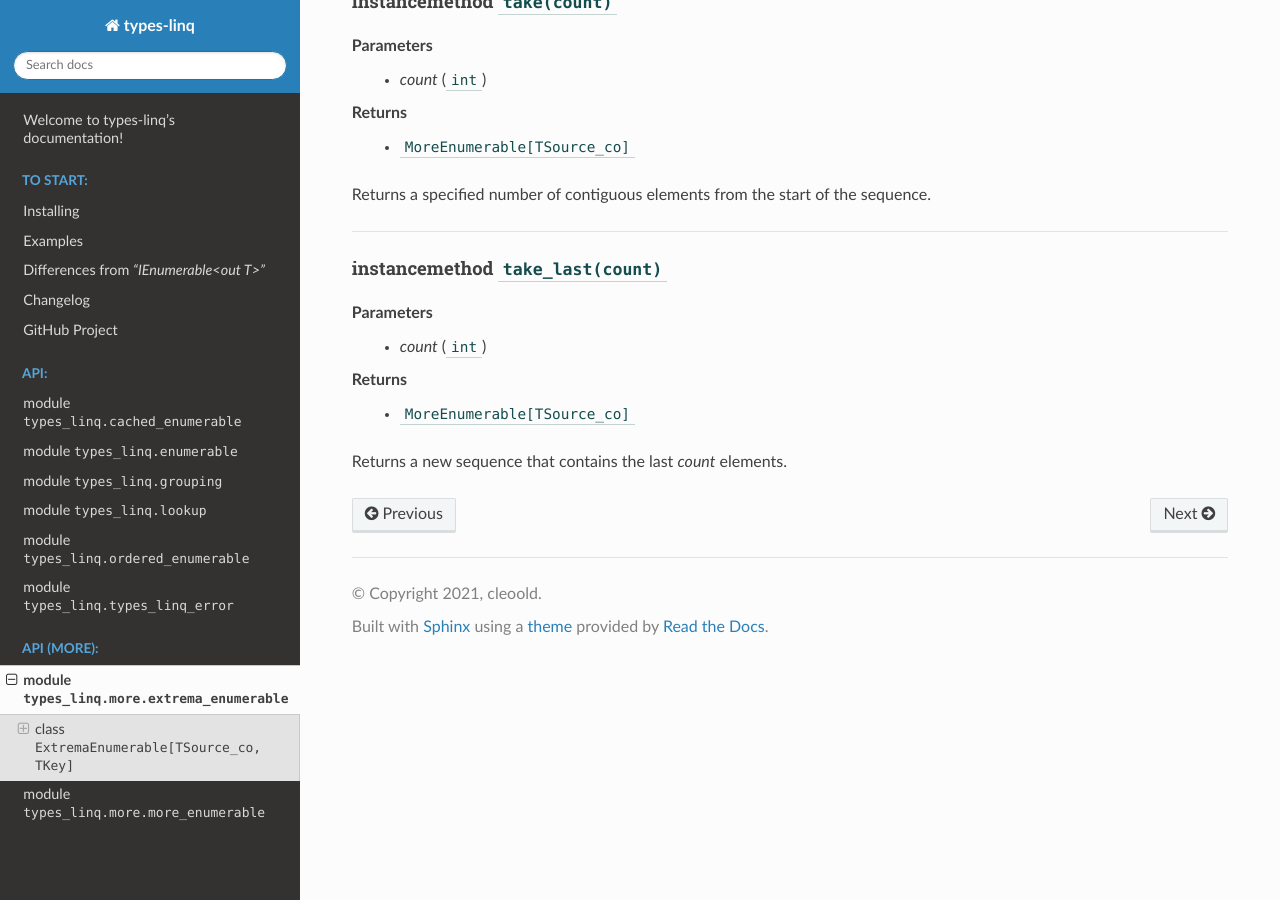
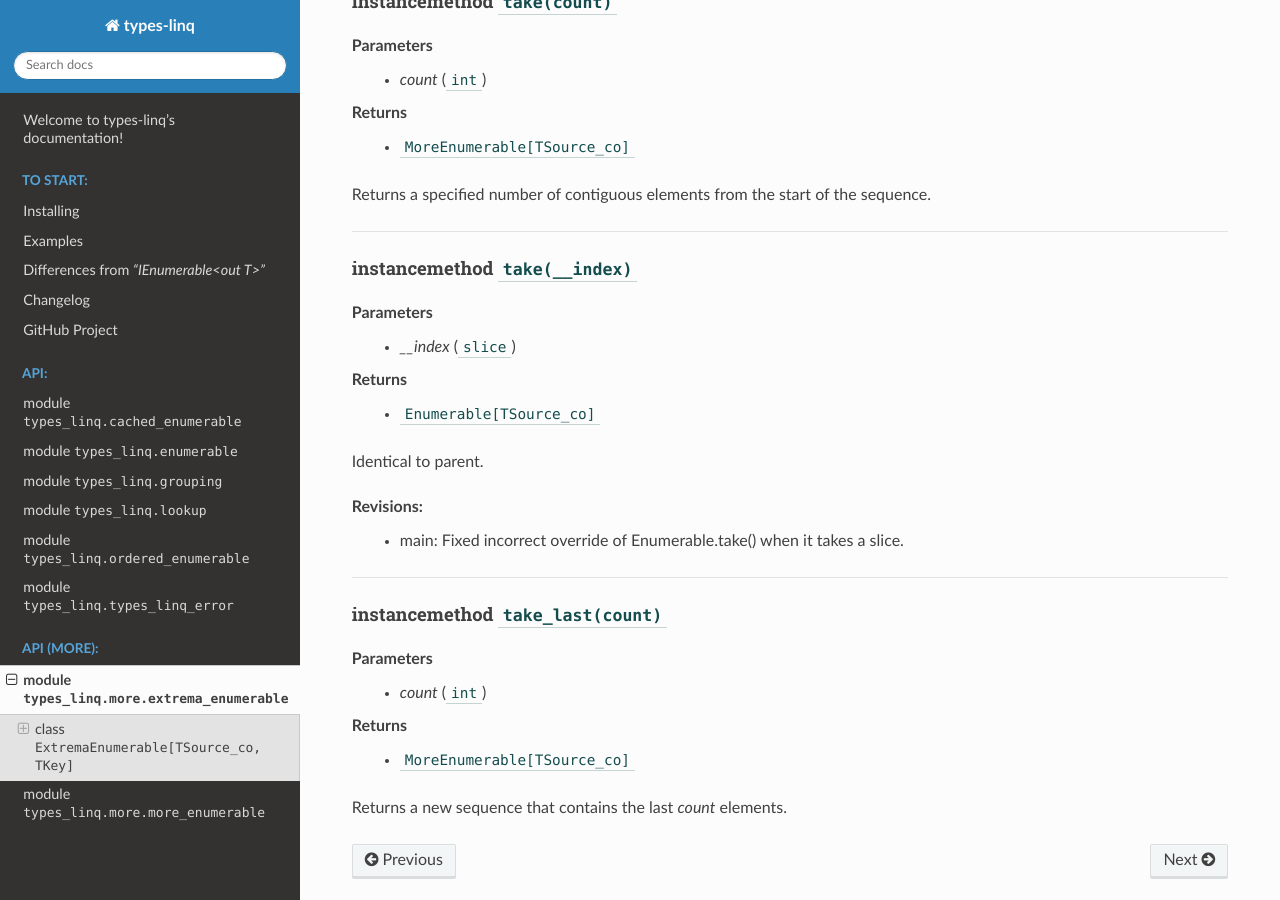
Before and after one commit to cleoold/types-linq, a Sphinx documentation site: the page built from doc/api/more/types_linq.more.extrema_enumerable.rst, in a window 1280 px wide and 900 px high, scrolled down 648 px. Built offline with Sphinx 7.4.7 and the Read the Docs theme 2.0.0, drawn with Linux system fonts in a browser that asks for light colours.

Commit message:
fix incorrect overriding of Enumerable.take() when defining MoreEnumerable.take() since v1.0.0 the introduction of the second overload

```diff
--- a/doc/api/more/types_linq.more.extrema_enumerable.rst
+++ b/doc/api/more/types_linq.more.extrema_enumerable.rst
@@ -36,6 +36,22 @@ Returns a specified number of contiguous elements from the start of the sequence
 
 ----
 
+instancemethod ``take(__index)``
+----------------------------------
+
+Parameters
+  - `__index` (``slice``)
+
+Returns
+  - ``Enumerable[TSource_co]``
+
+Identical to parent.
+
+Revisions:
+    - main: Fixed incorrect override of Enumerable.take() when it takes a slice.
+
+----
+
 instancemethod ``take_last(count)``
 -------------------------------------
 
```
Also changed, not shown: 3 other files.
